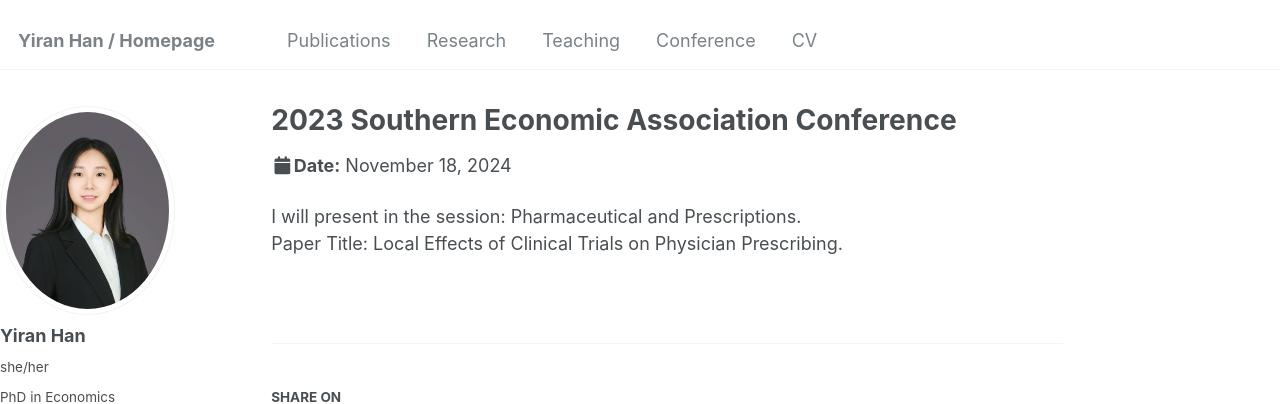
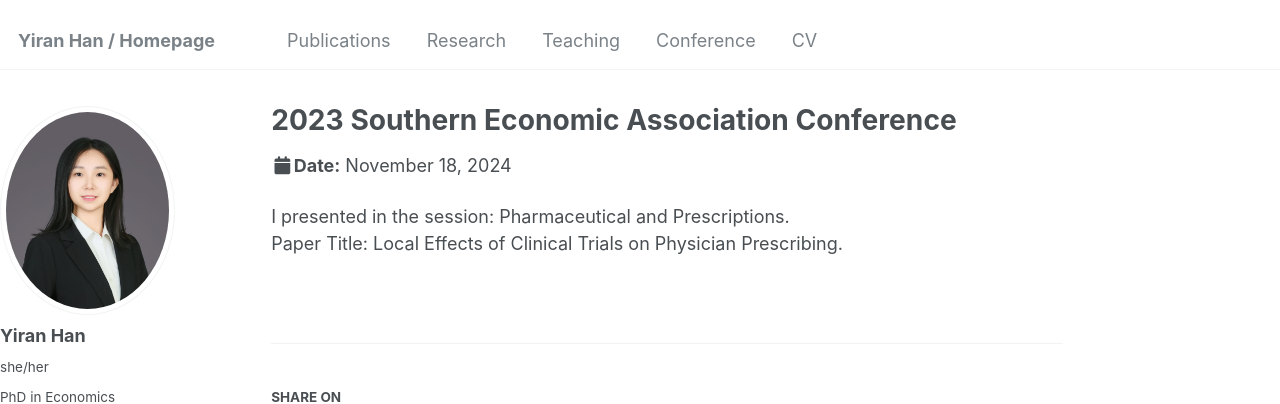
Before and after one commit to yiran-han/yiran-han.github.io, a Jekyll site: the page built from _talks/2023-1.md, in a window 1280 px wide. Shown: the top 404 px of the page. Built offline with Jekyll 4.4.1, drawn with Linux system fonts in a browser that asks for light colours; some web fonts are replaced.

Commit message:
Update 2023-1.md

```diff
--- a/_talks/2023-1.md
+++ b/_talks/2023-1.md
@@ -8,5 +8,5 @@ date: 2024-11-18
 location: "LA"
 ---
 
-I will present in the session: Pharmaceutical and Prescriptions.<br>
+I presented in the session: Pharmaceutical and Prescriptions.<br>
 Paper Title: Local Effects of Clinical Trials on Physician Prescribing.
```
